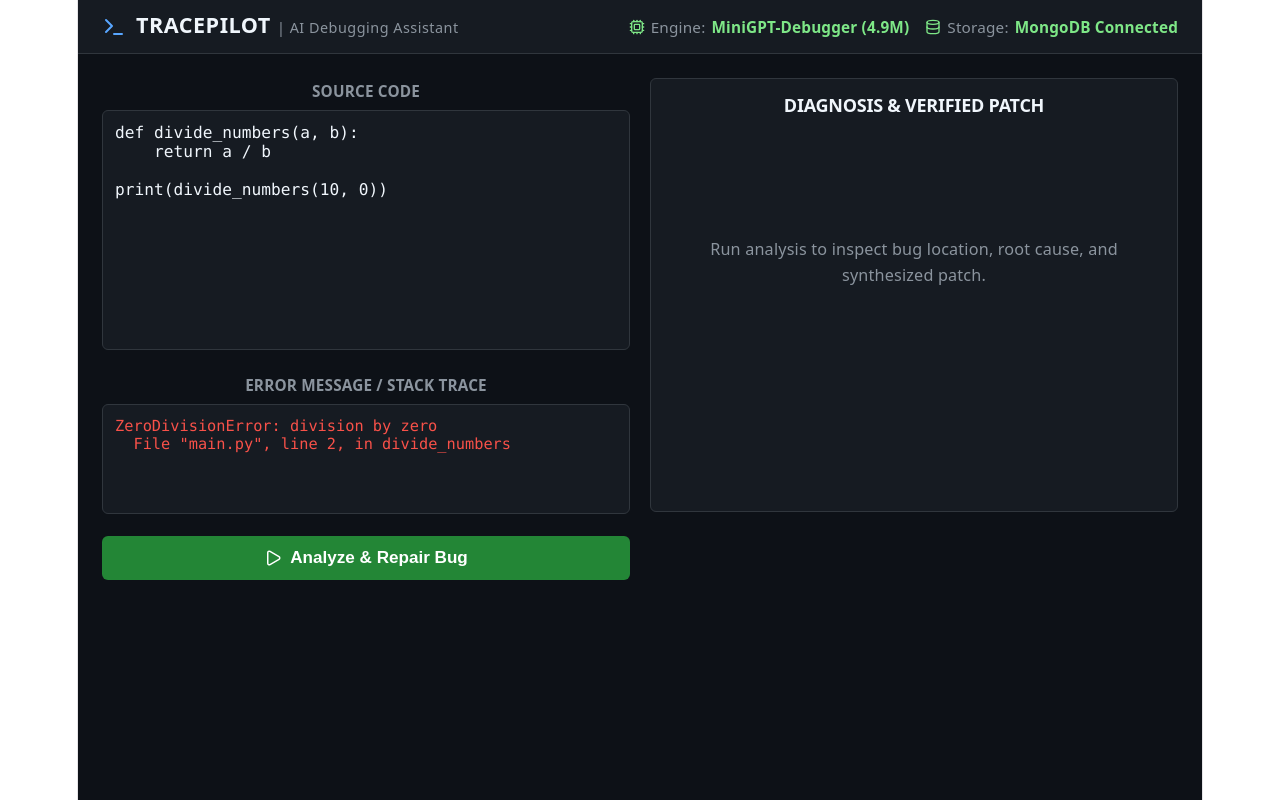
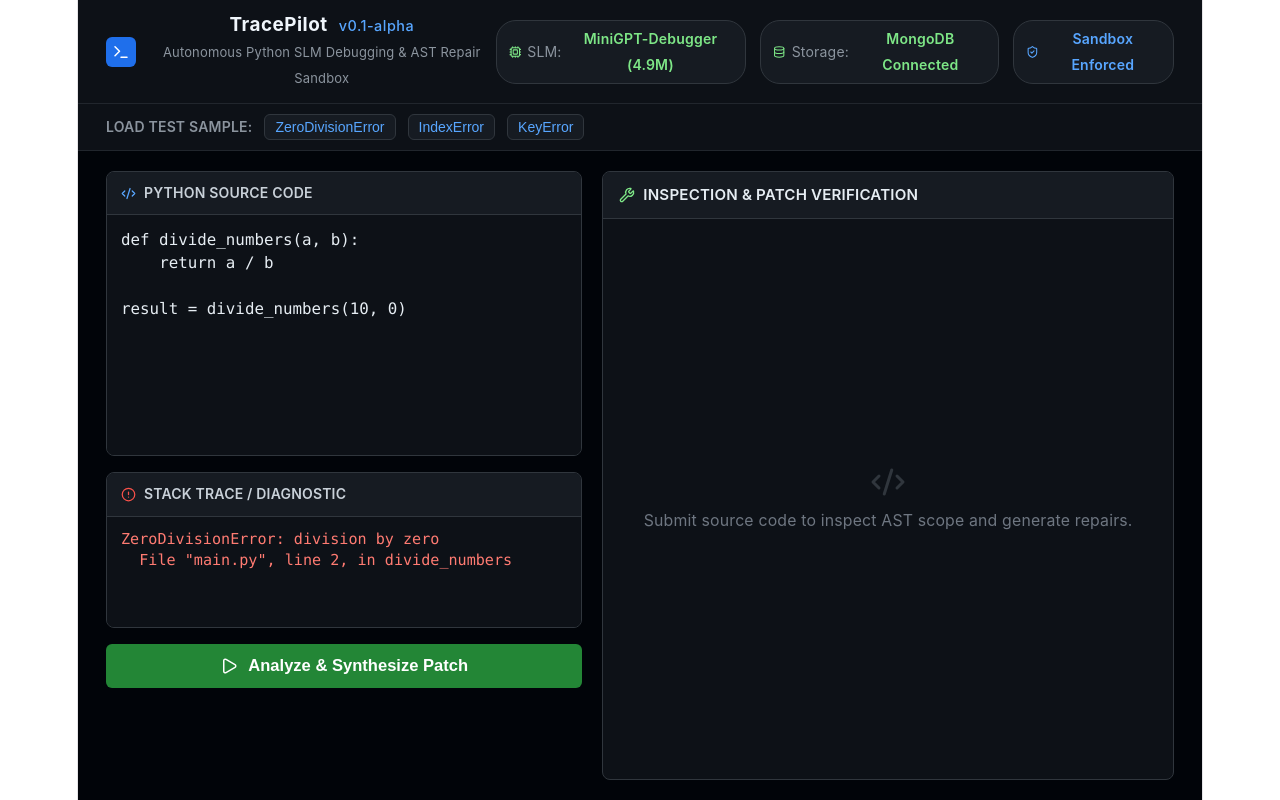
Before and after one commit to Shreyansh912/TracePilot, a React (Vite) app in the folder frontend/: page / in a window 1280 px wide. Built offline with nearby package versions, Linux system fonts and the light colour scheme.

Commit message:
feat: stabilize patch synthesis with n-gram repetition termination and AST scope pruning

```diff
--- a/frontend/src/App.tsx
+++ b/frontend/src/App.tsx
@@ -1,7 +1,7 @@
 import React, { useState } from 'react';
 import { Header } from './components/Header';
 import { DiffViewer } from './components/DiffViewer';
-import { Play, CheckCircle, AlertTriangle, RefreshCw } from 'lucide-react';
+import { Play, CheckCircle, AlertTriangle, RefreshCw, Code2, AlertCircle, Wrench } from 'lucide-react';
 
 interface DebugResult {
   error_type: string;
@@ -12,13 +12,27 @@ interface DebugResult {
   confidence_score: number;
 }
 
+const PRESETS = [
+  {
+    name: 'ZeroDivisionError',
+    code: 'def divide_numbers(a, b):\n    return a / b\n\nresult = divide_numbers(10, 0)',
+    trace: 'ZeroDivisionError: division by zero\n  File "main.py", line 2, in divide_numbers'
+  },
+  {
+    name: 'IndexError',
+    code: 'def get_last_element(arr):\n    return arr[len(arr)]\n\nval = get_last_element([10, 20, 30])',
+    trace: 'IndexError: list index out of range\n  File "main.py", line 2, in get_last_element'
+  },
+  {
+    name: 'KeyError',
+    code: 'def get_user_age(user_dict):\n    return user_dict["age"]\n\nu = {"name": "Alex"}\nprint(get_user_age(u))',
+    trace: 'KeyError: \'age\'\n  File "main.py", line 2, in get_user_age'
+  }
+];
+
 export const App: React.FC = () => {
-  const [code, setCode] = useState<string>(
-    'def divide_numbers(a, b):\n    return a / b\n\nprint(divide_numbers(10, 0))'
-  );
-  const [trace, setTrace] = useState<string>(
-    'ZeroDivisionError: division by zero\n  File "main.py", line 2, in divide_numbers'
-  );
+  const [code, setCode] = useState<string>(PRESETS[0].code);
+  const [trace, setTrace] = useState<string>(PRESETS[0].trace);
   const [loading, setLoading] = useState<boolean>(false);
   const [result, setResult] = useState<DebugResult | null>(null);
   const [errorMsg, setErrorMsg] = useState<string | null>(null);
@@ -40,66 +54,157 @@ export const App: React.FC = () => {
 
       if (!response.ok) {
         const errorJson = await response.json().catch(() => null);
-        throw new Error(errorJson?.detail || `API returned status ${response.status}`);
+        throw new Error(errorJson?.detail || `API status code: ${response.status}`);
       }
 
       const data: DebugResult = await response.json();
       setResult(data);
     } catch (err: any) {
-      setErrorMsg(err.message || 'Failed to communicate with TracePilot API.');
+      setErrorMsg(err.message || 'Connection failed to local backend service.');
     } finally {
       setLoading(false);
     }
   };
 
   return (
-    <div style={{ minHeight: '100vh', backgroundColor: '#0d1117', color: '#c9d1d9', display: 'flex', flexDirection: 'column' }}>
+    <div style={{
+      minHeight: '100vh',
+      backgroundColor: '#010409',
+      color: '#e6edf3',
+      display: 'flex',
+      flexDirection: 'column',
+      fontFamily: '-apple-system, BlinkMacSystemFont, "Segoe UI", Helvetica, Arial, sans-serif'
+    }}>
       <Header modelStatus="MiniGPT-Debugger (4.9M)" dbStatus={true} />
 
-      <main style={{ display: 'grid', gridTemplateColumns: '1fr 1fr', gap: '20px', padding: '24px', flex: 1 }}>
-        {/* Left Panel: Code & Error Inputs */}
+      {/* Preset Selector */}
+      <div style={{
+        padding: '10px 28px',
+        backgroundColor: '#0d1117',
+        borderBottom: '1px solid #21262d',
+        display: 'flex',
+        alignItems: 'center',
+        gap: '12px'
+      }}>
+        <span style={{ fontSize: '0.78rem', color: '#8b949e', fontWeight: 600 }}>LOAD TEST SAMPLE:</span>
+        {PRESETS.map((preset) => (
+          <button
+            key={preset.name}
+            onClick={() => {
+              setCode(preset.code);
+              setTrace(preset.trace);
+              setResult(null);
+              setErrorMsg(null);
+            }}
+            style={{
+              backgroundColor: '#161b22',
+              border: '1px solid #30363d',
+              borderRadius: '6px',
+              color: '#58a6ff',
+              padding: '4px 10px',
+              fontSize: '0.78rem',
+              cursor: 'pointer',
+              fontWeight: 500
+            }}
+          >
+            {preset.name}
+          </button>
+        ))}
+      </div>
+
+      <main style={{
+        display: 'grid',
+        gridTemplateColumns: 'minmax(420px, 1fr) minmax(460px, 1.2fr)',
+        gap: '20px',
+        padding: '20px 28px',
+        flex: 1,
+        boxSizing: 'border-box'
+      }}>
+        {/* Left Column: Code and Error Trace Input */}
         <section style={{ display: 'flex', flexDirection: 'column', gap: '16px' }}>
-          <div>
-            <label style={{ display: 'block', marginBottom: '6px', fontSize: '0.85rem', fontWeight: 600, color: '#8b949e' }}>
-              SOURCE CODE
-            </label>
+          {/* Source Code Container */}
+          <div style={{
+            backgroundColor: '#0d1117',
+            border: '1px solid #30363d',
+            borderRadius: '8px',
+            overflow: 'hidden',
+            display: 'flex',
+            flexDirection: 'column'
+          }}>
+            <div style={{
+              display: 'flex',
+              alignItems: 'center',
+              gap: '8px',
+              padding: '8px 14px',
+              backgroundColor: '#161b22',
+              borderBottom: '1px solid #30363d',
+              fontSize: '0.78rem',
+              fontWeight: 600,
+              color: '#c9d1d9'
+            }}>
+              <Code2 size={15} color="#58a6ff" />
+              PYTHON SOURCE CODE
+            </div>
             <textarea
               value={code}
               onChange={(e) => setCode(e.target.value)}
+              spellCheck={false}
               style={{
                 width: '100%',
                 height: '240px',
-                backgroundColor: '#161b22',
-                border: '1px solid #30363d',
-                borderRadius: '6px',
-                padding: '12px',
-                color: '#f0f6fc',
-                fontFamily: 'Consolas, Monaco, monospace',
-                fontSize: '0.9rem',
+                backgroundColor: '#0d1117',
+                border: 'none',
+                padding: '14px',
+                color: '#e6edf3',
+                fontFamily: '"JetBrains Mono", Consolas, monospace',
+                fontSize: '0.88rem',
+                lineHeight: '1.45',
                 resize: 'none',
+                outline: 'none',
                 boxSizing: 'border-box'
               }}
             />
           </div>
 
-          <div>
-            <label style={{ display: 'block', marginBottom: '6px', fontSize: '0.85rem', fontWeight: 600, color: '#8b949e' }}>
-              ERROR MESSAGE / STACK TRACE
-            </label>
+          {/* Traceback Container */}
+          <div style={{
+            backgroundColor: '#0d1117',
+            border: '1px solid #30363d',
+            borderRadius: '8px',
+            overflow: 'hidden',
+            display: 'flex',
+            flexDirection: 'column'
+          }}>
+            <div style={{
+              display: 'flex',
+              alignItems: 'center',
+              gap: '8px',
+              padding: '8px 14px',
+              backgroundColor: '#161b22',
+              borderBottom: '1px solid #30363d',
+              fontSize: '0.78rem',
+              fontWeight: 600,
+              color: '#c9d1d9'
+            }}>
+              <AlertCircle size={15} color="#f85149" />
+              STACK TRACE / DIAGNOSTIC
+            </div>
             <textarea
               value={trace}
               onChange={(e) => setTrace(e.target.value)}
+              spellCheck={false}
               style={{
                 width: '100%',
                 height: '110px',
-                backgroundColor: '#161b22',
-                border: '1px solid #30363d',
-                borderRadius: '6px',
-                padding: '12px',
-                color: '#f85149',
-                fontFamily: 'Consolas, Monaco, monospace',
-                fontSize: '0.85rem',
+                backgroundColor: '#0d1117',
+                border: 'none',
+                padding: '12px 14px',
+                color: '#ff7b72',
+                fontFamily: '"JetBrains Mono", Consolas, monospace',
+                fontSize: '0.84rem',
+                lineHeight: '1.4',
                 resize: 'none',
+                outline: 'none',
                 boxSizing: 'border-box'
               }}
             />
@@ -112,92 +217,155 @@ export const App: React.FC = () => {
               display: 'flex',
               alignItems: 'center',
               justifyContent: 'center',
-              gap: '8px',
-              padding: '12px 20px',
+              gap: '10px',
+              padding: '12px',
               backgroundColor: loading ? '#21262d' : '#238636',
               color: '#ffffff',
               border: 'none',
               borderRadius: '6px',
               fontWeight: 600,
-              fontSize: '0.95rem',
-              cursor: loading ? 'not-allowed' : 'pointer'
+              fontSize: '0.92rem',
+              cursor: loading ? 'not-allowed' : 'pointer',
+              transition: 'background-color 0.2s'
             }}
           >
             {loading ? <RefreshCw className="animate-spin" size={18} /> : <Play size={18} />}
-            {loading ? 'Analyzing Code & Running Transformer...' : 'Analyze & Repair Bug'}
+            {loading ? 'Synthesizing Patch via MiniGPT...' : 'Analyze & Synthesize Patch'}
           </button>
 
           {errorMsg && (
             <div style={{
               padding: '12px',
-              backgroundColor: 'rgba(248, 81, 73, 0.1)',
+              backgroundColor: 'rgba(248, 81, 73, 0.12)',
               border: '1px solid #f85149',
               borderRadius: '6px',
-              color: '#f85149',
-              fontSize: '0.85rem',
-              wordBreak: 'break-word'
+              color: '#ff7b72',
+              fontSize: '0.84rem'
             }}>
-              <strong>Error:</strong> {errorMsg}
+              <strong>Server Notice:</strong> {errorMsg}
             </div>
           )}
         </section>
 
-        {/* Right Panel: Diagnosis & Diff */}
-        <section style={{ display: 'flex', flexDirection: 'column', gap: '16px' }}>
+        {/* Right Column: Diagnosis & Verified Patch */}
+        <section style={{
+          backgroundColor: '#0d1117',
+          border: '1px solid #30363d',
+          borderRadius: '8px',
+          overflow: 'hidden',
+          display: 'flex',
+          flexDirection: 'column'
+        }}>
           <div style={{
+            display: 'flex',
+            alignItems: 'center',
+            justifyContent: 'space-between',
+            padding: '10px 16px',
             backgroundColor: '#161b22',
-            border: '1px solid #30363d',
-            borderRadius: '6px',
-            padding: '16px',
-            minHeight: '400px'
+            borderBottom: '1px solid #30363d'
           }}>
-            <h2 style={{ fontSize: '1rem', fontWeight: 600, margin: '0 0 16px 0', color: '#f0f6fc' }}>
-              DIAGNOSIS & VERIFIED PATCH
-            </h2>
+            <div style={{ display: 'flex', alignItems: 'center', gap: '8px', fontSize: '0.84rem', fontWeight: 600 }}>
+              <Wrench size={16} color="#7ee787" />
+              INSPECTION & PATCH VERIFICATION
+            </div>
+            {result && (
+              <div style={{
+                display: 'flex',
+                alignItems: 'center',
+                gap: '5px',
+                fontSize: '0.75rem',
+                color: result.syntax_valid ? '#7ee787' : '#f85149',
+                backgroundColor: result.syntax_valid ? 'rgba(46, 160, 67, 0.15)' : 'rgba(248, 81, 73, 0.15)',
+                padding: '3px 10px',
+                borderRadius: '12px'
+              }}>
+                {result.syntax_valid ? <CheckCircle size={13} /> : <AlertTriangle size={13} />}
+                {result.syntax_valid ? 'AST Validated' : 'Syntax Invalid'}
+              </div>
+            )}
+          </div>
 
+          <div style={{ padding: '18px', flex: 1, display: 'flex', flexDirection: 'column', gap: '16px' }}>
             {!result && !loading && (
-              <div style={{ color: '#8b949e', fontSize: '0.9rem', textAlign: 'center', marginTop: '120px' }}>
-                Run analysis to inspect bug location, root cause, and synthesized patch.
+              <div style={{
+                display: 'flex',
+                flexDirection: 'column',
+                alignItems: 'center',
+                justifyContent: 'center',
+                flex: 1,
+                color: '#6e7681',
+                fontSize: '0.88rem',
+                textAlign: 'center',
+                gap: '8px'
+              }}>
+                <Code2 size={36} color="#30363d" />
+                <span>Submit source code to inspect AST scope and generate repairs.</span>
               </div>
             )}
 
             {result && (
-              <div style={{ display: 'flex', flexDirection: 'column', gap: '14px' }}>
-                <div style={{ display: 'flex', gap: '12px', flexWrap: 'wrap' }}>
-                  <span style={{ backgroundColor: '#21262d', padding: '4px 10px', borderRadius: '20px', fontSize: '0.8rem', color: '#58a6ff' }}>
-                    Type: <strong>{result.error_type}</strong>
-                  </span>
-                  <span style={{ backgroundColor: '#21262d', padding: '4px 10px', borderRadius: '20px', fontSize: '0.8rem', color: '#8b949e' }}>
-                    Location: <strong>{result.error_location}</strong>
-                  </span>
-                  <span style={{
-                    backgroundColor: result.syntax_valid ? 'rgba(46, 160, 67, 0.2)' : 'rgba(248, 81, 73, 0.2)',
-                    color: result.syntax_valid ? '#7ee787' : '#f85149',
+              <>
+                {/* Status Badges */}
+                <div style={{ display: 'flex', gap: '8px', flexWrap: 'wrap' }}>
+                  <div style={{
+                    backgroundColor: '#161b22',
+                    border: '1px solid #30363d',
                     padding: '4px 10px',
-                    borderRadius: '20px',
-                    fontSize: '0.8rem',
-                    display: 'flex',
-                    alignItems: 'center',
-                    gap: '4px'
+                    borderRadius: '6px',
+                    fontSize: '0.78rem'
                   }}>
-                    {result.syntax_valid ? <CheckCircle size={14} /> : <AlertTriangle size={14} />}
-                    {result.syntax_valid ? 'Syntax Validated' : 'Syntax Invalid'}
-                  </span>
-                  <span style={{ backgroundColor: '#21262d', padding: '4px 10px', borderRadius: '20px', fontSize: '0.8rem', color: '#8b949e' }}>
-                    Confidence: <strong>{(result.confidence_score * 100).toFixed(0)}%</strong>
-                  </span>
+                    <span style={{ color: '#8b949e' }}>Exception: </span>
+                    <strong style={{ color: '#58a6ff' }}>{result.error_type}</strong>
+                  </div>
+
+                  <div style={{
+                    backgroundColor: '#161b22',
+                    border: '1px solid #30363d',
+                    padding: '4px 10px',
+                    borderRadius: '6px',
+                    fontSize: '0.78rem'
+                  }}>
+                    <span style={{ color: '#8b949e' }}>Scope: </span>
+                    <strong style={{ color: '#c9d1d9' }}>{result.error_location}</strong>
+                  </div>
+
+                  <div style={{
+                    backgroundColor: '#161b22',
+                    border: '1px solid #30363d',
+                    padding: '4px 10px',
+                    borderRadius: '6px',
+                    fontSize: '0.78rem'
+                  }}>
+                    <span style={{ color: '#8b949e' }}>Confidence: </span>
+                    <strong style={{ color: '#7ee787' }}>{(result.confidence_score * 100).toFixed(0)}%</strong>
+                  </div>
                 </div>
 
+                {/* Root Cause Box */}
                 <div>
-                  <div style={{ fontSize: '0.8rem', color: '#8b949e', marginBottom: '4px' }}>ROOT CAUSE</div>
-                  <div style={{ color: '#c9d1d9', fontSize: '0.9rem' }}>{result.root_cause}</div>
+                  <div style={{ fontSize: '0.75rem', fontWeight: 600, color: '#8b949e', marginBottom: '6px' }}>
+                    DIAGNOSED ROOT CAUSE
+                  </div>
+                  <div style={{
+                    backgroundColor: '#161b22',
+                    border: '1px solid #21262d',
+                    borderRadius: '6px',
+                    padding: '10px 14px',
+                    fontSize: '0.84rem',
+                    color: '#c9d1d9'
+                  }}>
+                    {result.root_cause}
+                  </div>
                 </div>
 
-                <div>
-                  <div style={{ fontSize: '0.8rem', color: '#8b949e', marginBottom: '6px' }}>PATCH DIFF</div>
+                {/* Diff Viewer */}
+                <div style={{ flex: 1 }}>
+                  <div style={{ fontSize: '0.75rem', fontWeight: 600, color: '#8b949e', marginBottom: '6px' }}>
+                    PROPOSED PATCH DIFF
+                  </div>
                   <DiffViewer originalCode={code} repairedCode={result.suggested_fix} />
                 </div>
-              </div>
+              </>
             )}
           </div>
         </section>
--- a/frontend/src/components/DiffViewer.tsx
+++ b/frontend/src/components/DiffViewer.tsx
@@ -7,45 +7,61 @@ interface DiffViewerProps {
 }
 
 export const DiffViewer: React.FC<DiffViewerProps> = ({ originalCode, repairedCode }) => {
-  const diffParts = Diff.diffLines(originalCode, repairedCode);
+  const diffParts = Diff.diffLines(originalCode.trim(), repairedCode.trim());
 
   return (
     <div style={{
-      backgroundColor: '#0d1117',
-      borderRadius: '6px',
+      backgroundColor: '#0a0d12',
+      borderRadius: '8px',
       border: '1px solid #30363d',
-      fontFamily: 'Consolas, Monaco, monospace',
-      fontSize: '0.88rem',
+      fontFamily: '"JetBrains Mono", Consolas, "Courier New", monospace',
+      fontSize: '0.85rem',
+      lineHeight: '1.5',
       overflowX: 'auto',
+      maxHeight: '380px',
       padding: '8px 0'
     }}>
       {diffParts.map((part, index) => {
         let bg = 'transparent';
-        let color = '#c9d1d9';
-        let prefix = '  ';
+        let color = '#adbac7';
+        let prefix = ' ';
 
         if (part.added) {
-          bg = 'rgba(46, 160, 67, 0.15)';
+          bg = 'rgba(46, 160, 67, 0.18)';
           color = '#7ee787';
-          prefix = '+ ';
+          prefix = '+';
         } else if (part.removed) {
-          bg = 'rgba(248, 81, 73, 0.15)';
+          bg = 'rgba(248, 81, 73, 0.18)';
           color = '#f85149';
-          prefix = '- ';
+          prefix = '-';
         }
 
+        const lines = part.value.split('\n');
+        if (lines[lines.length - 1] === '') lines.pop();
+
         return (
-          <div
-            key={index}
-            style={{
-              backgroundColor: bg,
-              color: color,
-              padding: '2px 12px',
-              whiteSpace: 'pre'
-            }}
-          >
-            {part.value.split('\n').filter((l, i, arr) => i < arr.length - 1 || l.length > 0).map((line, lIdx) => (
-              <div key={lIdx}>{prefix}{line}</div>
+          <div key={index} style={{ backgroundColor: bg }}>
+            {lines.map((line, lIdx) => (
+              <div
+                key={lIdx}
+                style={{
+                  display: 'flex',
+                  padding: '1px 12px',
+                  color: color,
+                  whiteSpace: 'pre-wrap',
+                  wordBreak: 'break-word'
+                }}
+              >
+                <span style={{
+                  width: '20px',
+                  userSelect: 'none',
+                  color: part.added ? '#7ee787' : part.removed ? '#f85149' : '#484f58',
+                  fontWeight: 600
+                }}>
+                  {prefix}
+                </span>
+                <span style={{ flex: 1 }}>{line || ' '}</span>
+              </div>
             ))}
           </div>
         );
--- a/frontend/src/components/Header.tsx
+++ b/frontend/src/components/Header.tsx
@@ -1,5 +1,5 @@
 import React from 'react';
-import { Terminal, Cpu, Database } from 'lucide-react';
+import { Terminal, Cpu, Database, ShieldCheck } from 'lucide-react';
 
 interface HeaderProps {
   modelStatus: string;
@@ -12,30 +12,77 @@ export const Header: React.FC<HeaderProps> = ({ modelStatus, dbStatus }) => {
       display: 'flex',
       justifyContent: 'space-between',
       alignItems: 'center',
-      padding: '12px 24px',
-      backgroundColor: '#161b22',
-      borderBottom: '1px solid #30363d',
+      padding: '12px 28px',
+      backgroundColor: '#0d1117',
+      borderBottom: '1px solid #21262d',
       color: '#f0f6fc'
     }}>
-      <div style={{ display: 'flex', alignItems: 'center', gap: '10px' }}>
-        <Terminal color="#58a6ff" size={24} />
-        <span style={{ fontSize: '1.2rem', fontWeight: 700, letterSpacing: '0.5px' }}>
-          TRACEPILOT <span style={{ fontSize: '0.8rem', color: '#8b949e', fontWeight: 400 }}>| AI Debugging Assistant</span>
-        </span>
+      <div style={{ display: 'flex', alignItems: 'center', gap: '12px' }}>
+        <div style={{
+          backgroundColor: '#1f6feb',
+          padding: '6px',
+          borderRadius: '6px',
+          display: 'flex',
+          alignItems: 'center',
+          justifyContent: 'center'
+        }}>
+          <Terminal size={18} color="#ffffff" />
+        </div>
+        <div>
+          <div style={{ fontSize: '1.05rem', fontWeight: 700, letterSpacing: '0.5px' }}>
+            TracePilot <span style={{ color: '#58a6ff', fontSize: '0.8rem', fontWeight: 500, marginLeft: '6px' }}>v0.1-alpha</span>
+          </div>
+          <div style={{ fontSize: '0.72rem', color: '#8b949e' }}>
+            Autonomous Python SLM Debugging & AST Repair Sandbox
+          </div>
+        </div>
       </div>
 
-      <div style={{ display: 'flex', gap: '16px', fontSize: '0.85rem' }}>
-        <div style={{ display: 'flex', alignItems: 'center', gap: '6px' }}>
-          <Cpu size={16} color="#7ee787" />
-          <span style={{ color: '#8b949e' }}>Engine:</span>
+      <div style={{ display: 'flex', alignItems: 'center', gap: '14px' }}>
+        <div style={{
+          display: 'flex',
+          alignItems: 'center',
+          gap: '6px',
+          backgroundColor: '#161b22',
+          padding: '5px 12px',
+          borderRadius: '20px',
+          border: '1px solid #30363d',
+          fontSize: '0.78rem'
+        }}>
+          <Cpu size={14} color="#7ee787" />
+          <span style={{ color: '#8b949e' }}>SLM:</span>
           <span style={{ color: '#7ee787', fontWeight: 600 }}>{modelStatus}</span>
         </div>
-        <div style={{ display: 'flex', alignItems: 'center', gap: '6px' }}>
-          <Database size={16} color={dbStatus ? "#7ee787" : "#e3b341"} />
+
+        <div style={{
+          display: 'flex',
+          alignItems: 'center',
+          gap: '6px',
+          backgroundColor: '#161b22',
+          padding: '5px 12px',
+          borderRadius: '20px',
+          border: '1px solid #30363d',
+          fontSize: '0.78rem'
+        }}>
+          <Database size={14} color={dbStatus ? "#7ee787" : "#d29922"} />
           <span style={{ color: '#8b949e' }}>Storage:</span>
-          <span style={{ color: dbStatus ? "#7ee787" : "#e3b341", fontWeight: 600 }}>
+          <span style={{ color: dbStatus ? "#7ee787" : "#d29922", fontWeight: 600 }}>
             {dbStatus ? "MongoDB Connected" : "Local Memory"}
           </span>
+        </div>
+
+        <div style={{
+          display: 'flex',
+          alignItems: 'center',
+          gap: '6px',
+          backgroundColor: '#161b22',
+          padding: '5px 12px',
+          borderRadius: '20px',
+          border: '1px solid #30363d',
+          fontSize: '0.78rem'
+        }}>
+          <ShieldCheck size={14} color="#58a6ff" />
+          <span style={{ color: '#58a6ff', fontWeight: 600 }}>Sandbox Enforced</span>
         </div>
       </div>
     </header>
```
Also changed, not shown: 2 other files (tests, documents, lock files or other folders).
